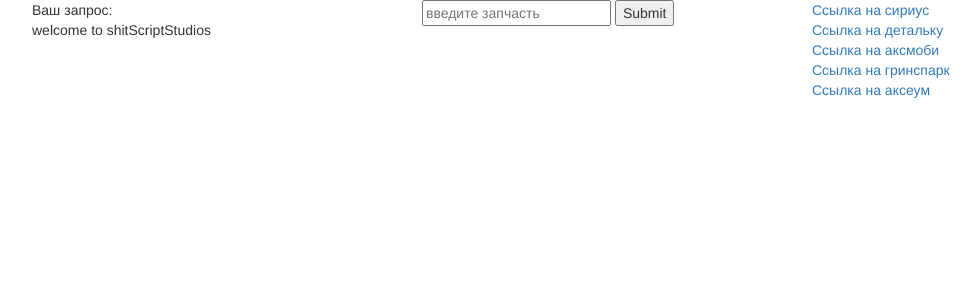
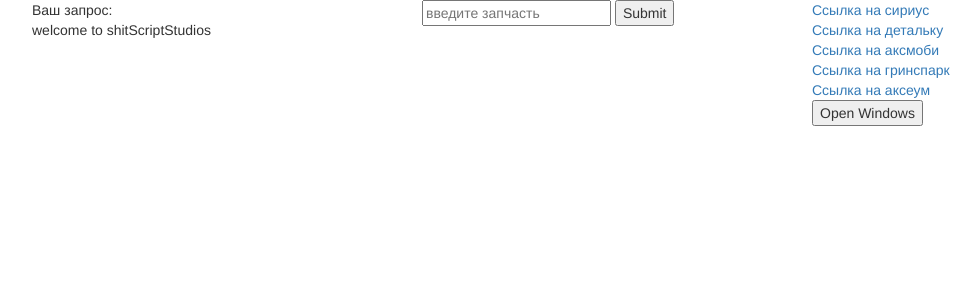
Before and after one commit to nikozzzzzz/sparePartFinderPHP, a PHP site: page /search.php in a window 1280 px wide. Shown: the top 300 px of the page, without its empty margins (38-1018 px from the left). Run offline with PHP 8.4, Linux system fonts and the light colour scheme.

Commit message:
Added  a button to open multiple tabs at once
JS code to open multiple tabs with search results stolen from here https://stackoverflow.com/a/24435877

```diff
--- a/search.php
+++ b/search.php
@@ -9,7 +9,14 @@
     <script src="https://maxcdn.bootstrapcdn.com/bootstrap/3.3.7/js/bootstrap.min.js"></script>
 
 <!-- если есть пост, то делает всю работу    -->
-
+<script type="text/javascript">
+function open_win() {window.open("http://siriust.ru/?subcats=Y&pcode_from_q=Y&pshort=Y&pfull=Y&pname=Y&pkeywords=Y&search_performed=Y&pshort=Y&pfull=N&pname=Y&pkeywords=N&pcode=Y&match=all&q=<?php echo getPostAndReplaceSpace(); ?>&dispatch=products.search")
+	    window.open("https://detalka.ru/index.php?route=product/search&search=<?php echo getPostAndReplaceSpace(); ?>&description=true&sub_category=true")
+	    window.open("http://axmobi.ru/kategoryja/all?search=<?php echo getPostAndReplaceSpace(); ?>")
+	    window.open("http://green-spark.ru/search/?q=<?php echo getPostAndReplaceSpace(); ?>&section=0&only_stock=no")
+	    window.open("https://ekaterinburg.axeum.ru/category/all?search=<?php echo getPostAndReplaceSpace(); ?>&search_area=")
+}
+</script
 
 
 <?php
@@ -67,6 +74,10 @@ if(isset($_POST['submit'])) {
         <a target="_blank" href="http://green-spark.ru/search/?q=<?php echo getPostAndReplaceSpace(); ?>&section=0&only_stock=no">Ссылка на гринспарк</a>
         <br>
         <a target="_blank" href="https://ekaterinburg.axeum.ru/category/all?search=<?php echo getPostAndReplaceSpace(); ?>&search_area=">Ссылка на аксеум</a>
+ <br>
+        <input type=button value="Open Windows" onclick="open_win()">
+
+
  <!-- ссылки кончились нахуй  -->
 
 
@@ -77,3 +88,12 @@ if(isset($_POST['submit'])) {
 
 </body>
 </html>
+<script type="text/javascript">
+function open_win() {
+    window.open("http://siriust.ru/?subcats=Y&pcode_from_q=Y&pshort=Y&pfull=Y&pname=Y&pkeywords=Y&search_performed=Y&pshort=Y&pfull=N&pname=Y&pkeywords=N&pcode=Y&match=all&q=<?php echo getPostAndReplaceSpace(); ?>&dispatch=products.search"")
+    window.open("https://detalka.ru/index.php?route=product/search&search=<?php echo getPostAndReplaceSpace(); ?>&description=true&sub_category=true")
+    window.open("http://axmobi.ru/kategoryja/all?search=<?php echo getPostAndReplaceSpace(); ?>")
+    window.open("http://green-spark.ru/search/?q=<?php echo getPostAndReplaceSpace(); ?>&section=0&only_stock=no")
+    window.open("https://ekaterinburg.axeum.ru/category/all?search=<?php echo getPostAndReplaceSpace(); ?>&search_area=")
+}
+</script
```
